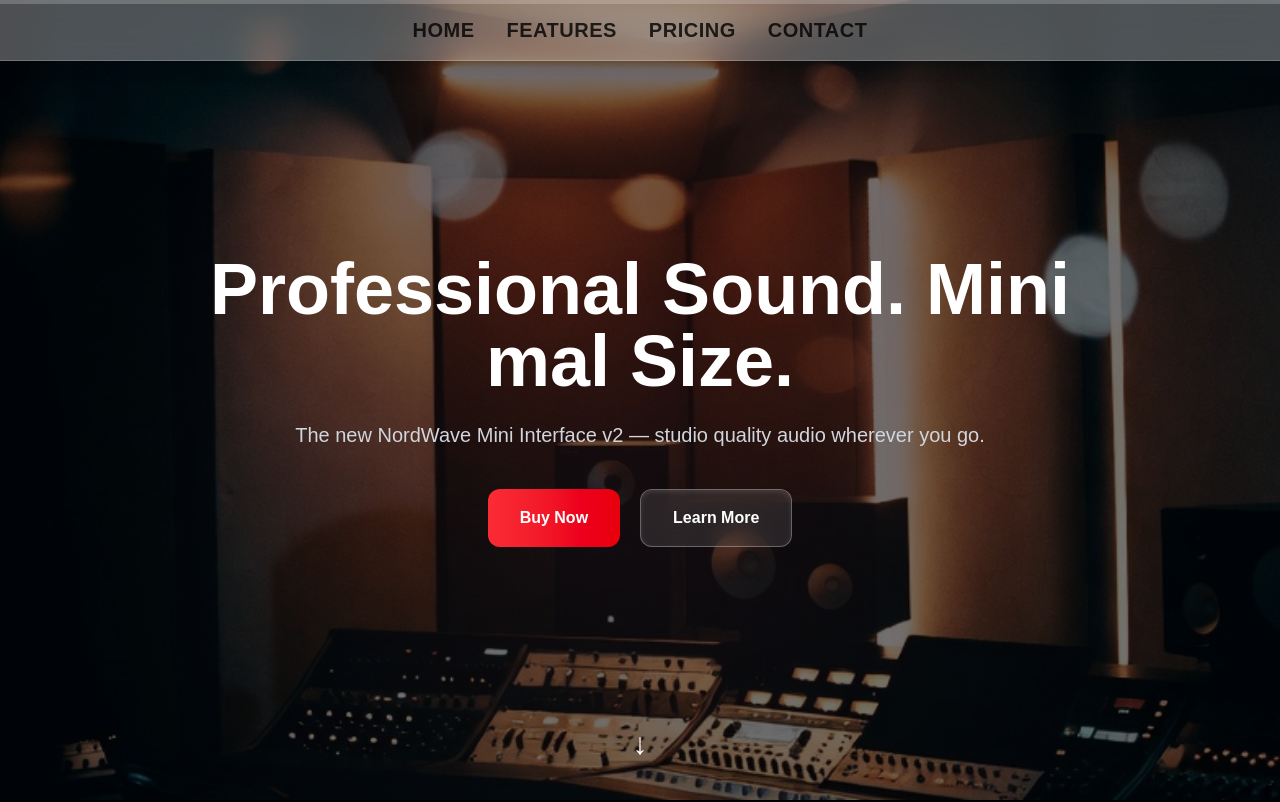
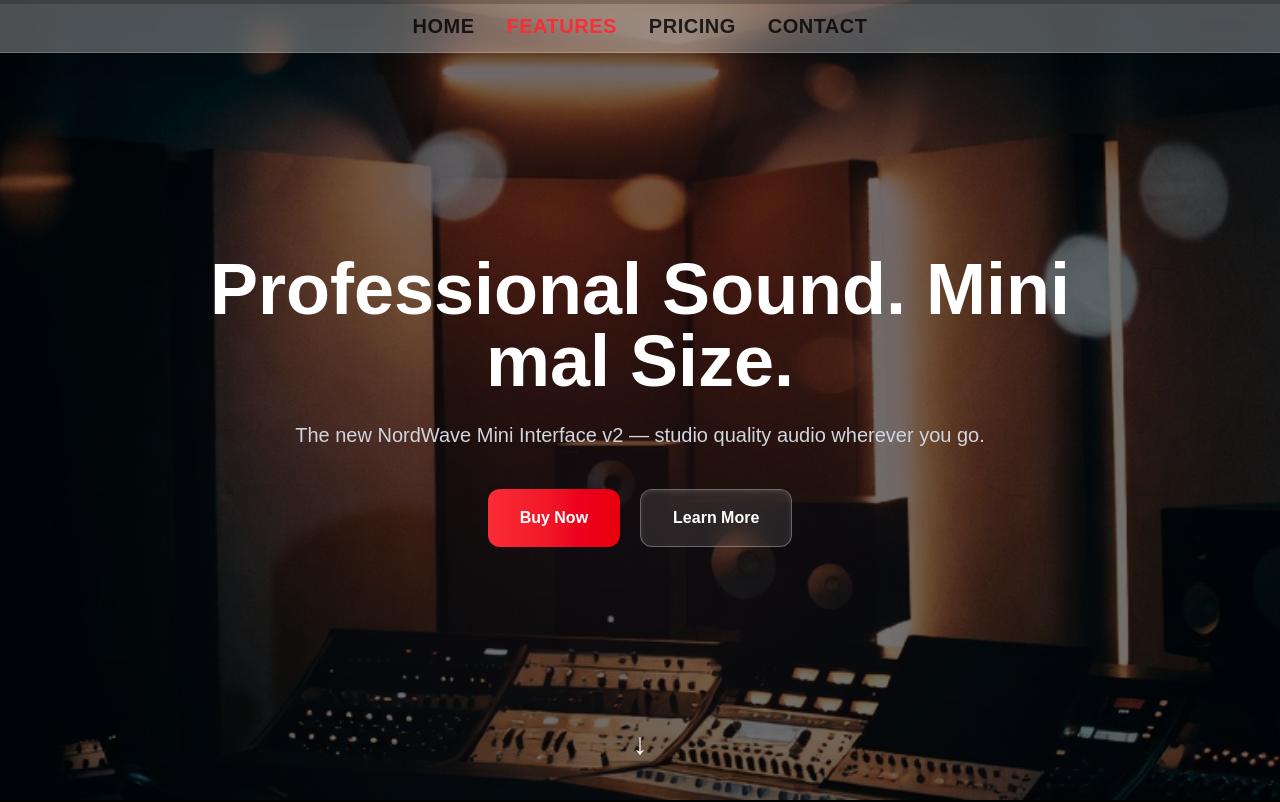
Before and after one commit to stickd/Test_Landing, a Next.js app: page / in a window 1280 px wide. Shown: the top 802 px of the page. Built offline with nearby package versions, Linux system fonts and the light colour scheme.

Commit message:
Update footer gradient and pricing section background4

```diff
--- a/components/Navbar.tsx
+++ b/components/Navbar.tsx
@@ -9,6 +9,7 @@ interface NavbarProps {
 
 export default function Navbar({ onScroll }: NavbarProps) {
   const [scrollProgress, setScrollProgress] = useState(0);
+  const [activeSection, setActiveSection] = useState("home");
   const sections = ["home", "features", "pricing", "footer"];
 
   useEffect(() => {
@@ -20,6 +21,15 @@ export default function Navbar({ onScroll }: NavbarProps) {
 
       const scrolled = (scrollTop / docHeight) * 100;
       setScrollProgress(scrolled);
+
+      let current = "home";
+      sections.forEach((section) => {
+        const el = document.getElementById(section);
+        if (el && scrollTop >= el.offsetTop - window.innerHeight / 2) {
+          current = section;
+        }
+      });
+      setActiveSection(current);
     };
 
     window.addEventListener("scroll", handleScroll);
@@ -27,35 +37,44 @@ export default function Navbar({ onScroll }: NavbarProps) {
     return () => window.removeEventListener("scroll", handleScroll);
   }, []);
 
+  const handleClick = (section: string) => {
+    const el = document.getElementById(section);
+    if (el) {
+      el.scrollIntoView({ behavior: "smooth" });
+    }
+  };
+
   return (
     <>
-      {/* Scroll Progress Bar — видна всегда, даже на мобильных */}
-      <div className="fixed top-0 left-0 w-full h-1 bg-white/20 z-[100]">
+      {/* Scroll Progress Bar — всегда видна */}
+      <div className="fixed top-0 left-0 w-full h-1 bg-black/20 z-[100]">
         <motion.div
-          className="h-full bg-red-500 origin-left"
+          className="h-full bg-red-500 origin-left rounded"
           style={{ scaleX: scrollProgress / 100 }}
           transition={{ ease: "easeOut", duration: 0.3 }}
         />
       </div>
 
-      {/* Desktop navigation — скрыта на мобильных */}
-      <nav className="hidden sm:block fixed top-0 left-0 w-full z-50 py-4 px-4 sm:px-0 bg-white/30 backdrop-blur-lg shadow-lg border-b border-white/20">
-        <div className="max-w-6xl mx-auto justify-center flex gap-8 relative z-10">
+      {/* Navbar — видна только на десктопе */}
+      <nav className="hidden sm:block fixed top-0 left-0 w-full z-50 py-3 px-4 sm:px-0 bg-white/30 backdrop-blur-lg shadow-lg border-b border-white/20">
+        <div className="flex max-w-6xl mx-auto justify-center gap-8">
           {sections.map((section) => {
             const label =
               section === "footer"
                 ? "Contact"
                 : section.charAt(0).toUpperCase() + section.slice(1);
+            const isActive = activeSection === section;
 
             return (
               <button
                 key={section}
-                onClick={() =>
-                  document
-                    .getElementById(section)
-                    ?.scrollIntoView({ behavior: "smooth" })
-                }
-                className="group relative font-extrabold tracking-wide uppercase text-xl text-black/80 hover:text-red-500 transition"
+                onClick={() => handleClick(section)}
+                className={`group relative font-extrabold tracking-wide uppercase text-xl transition
+                  ${
+                    isActive
+                      ? "text-red-500"
+                      : "text-black/80 hover:text-red-500"
+                  }`}
               >
                 {label}
                 <span className="absolute -bottom-1 left-1/2 -translate-x-1/2 w-0 h-1 bg-red-500 rounded-full group-hover:w-full transition-all duration-300" />
```
